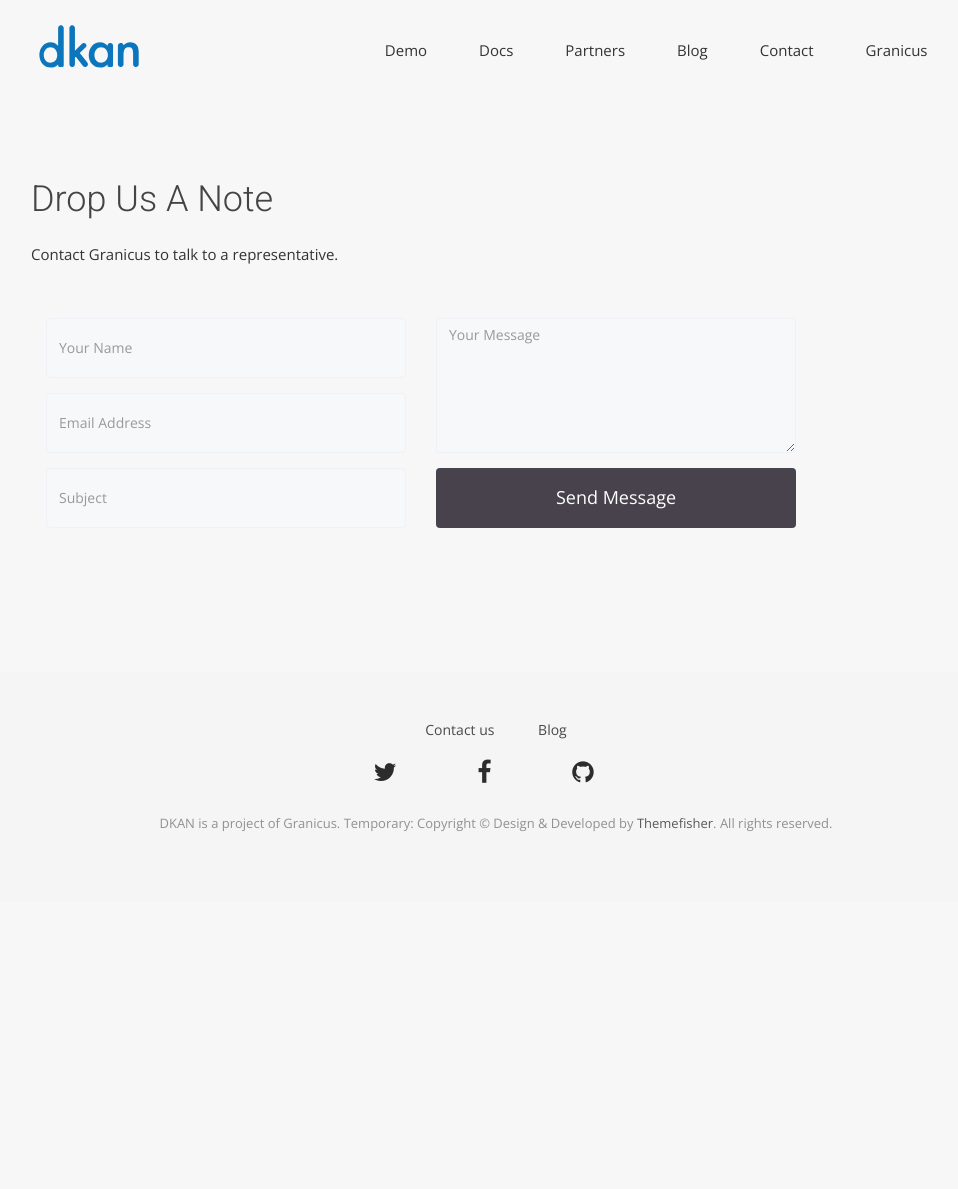
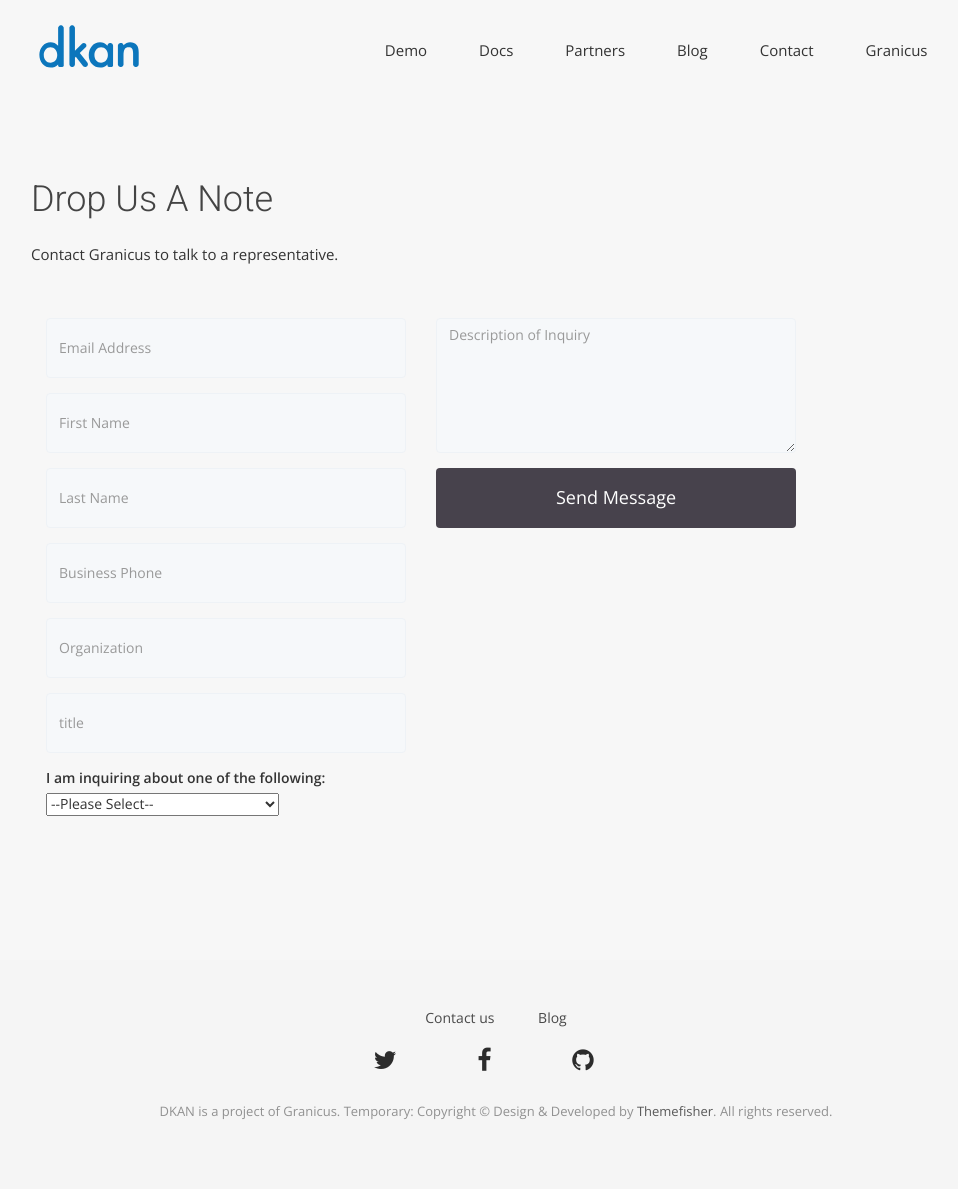
Before and after one commit to GetDKAN/GetDKAN.com, a Jekyll site: the page built from contact.html, in a window 1280 px wide. Shown: the whole page, without its empty margins (144-1102 px from the left). Built offline with Jekyll 4.4.1, drawn with Linux system fonts in a browser that asks for light colours; nearby versions of some CDN libraries; some web fonts are replaced; before the commit the page ends 901 px from its top, so only the background shows below that.

Commit message:
Update contact.html

```diff
--- a/contact.html
+++ b/contact.html
@@ -12,15 +12,52 @@
       <p>Contact Granicus to talk to a representative.</p>
       <div class="col-md-4 col-sm-12">
         <div class="block">
-          <form>
+          <form method="post" name="NuCivic_US_contact_us" action="https://s2338.t.eloqua.com/e/f2" onsubmit="setTimeout(function(){if(document.querySelector){var s=document.querySelector('form#form2262 input[type=submit]');if(s){s.disabled=true;}}},100);return true;" id="form2262" class="elq-form" >
+            <input value="NuCivic_US_contact_us" type="hidden" name="elqFormName"  />
+            <input value="2338" type="hidden" name="elqSiteId"  />
+            <input name="elqCampaignId" type="hidden"  />
+            <input type="hidden" name="lastSFDCcampaignID" value="70100000000TeKXAA0"  />
+            <input type="hidden" name="leadsourcemostrecent1" value="Web - Inquiry"  />
+            <input type="hidden" name="cname" value="NuCivic_Website_GN_All_Contact Us"  />
+            <input type="hidden" name="OwnerNuCivic" value="1"  />
+            <input type="hidden" name="BusinessUnit1" value="Marketing"  />
             <div class="form-group">
-              <input type="text" class="form-control" placeholder="Your Name">
+              <input id="field0" type="text" class="form-control" placeholder="Email Address" name="emailAddress">
             </div>
             <div class="form-group">
-              <input type="text" class="form-control" placeholder="Email Address">
+              <input id="field1" type="text" class="form-control" placeholder="First Name" name="firstName">
             </div>
             <div class="form-group">
-              <input type="text" class="form-control" placeholder="Subject">
+              <input id="field2" type="text" class="form-control" placeholder="Last Name" name="lastName">
+            </div>
+            <div class="form-group">
+              <input id="field3" type="text" class="form-control" placeholder="Business Phone" name="businessPhone">
+            </div>
+            <div class="form-group">
+              <input id="field4" type="text" class="form-control" placeholder="Organization" name="company">
+            </div>
+            <div class="form-group">
+              <input id="field5" type="text" class="form-control" placeholder="title" name="title">
+            </div>
+            <div class="form-group">
+              <label for="field6">I am inquiring about one of the following:</label>
+              <select id="field6" name="dropdownMenu">
+                <option value="--Please Select--" >
+                  --Please Select--
+                </option>
+                <option value="GovDelivery Products & Services" >
+                  GovDelivery Products &amp; Services
+                </option>
+                <option value="Schedule a Demo" >
+                  Schedule a Demo
+                </option>
+                <option value="Cutomer Support or Login help" >
+                  Customer Support or Login help
+                </option>
+                <option value="Subscriber inquiry" >
+                  Subscriber inquiry
+                </option>
+              </select>
             </div>
           </form>
         </div>
@@ -29,7 +66,7 @@
         <div class="block">
           <form>
             <div class="form-group-2">
-              <textarea class="form-control" rows="3" placeholder="Your Message"></textarea>
+              <textarea id="field7" name="description" class="form-control" rows="3" placeholder="Description of Inquiry"></textarea>
             </div>
             <button class="btn btn-default" type="submit">Send Message</button>
           </form>
```
